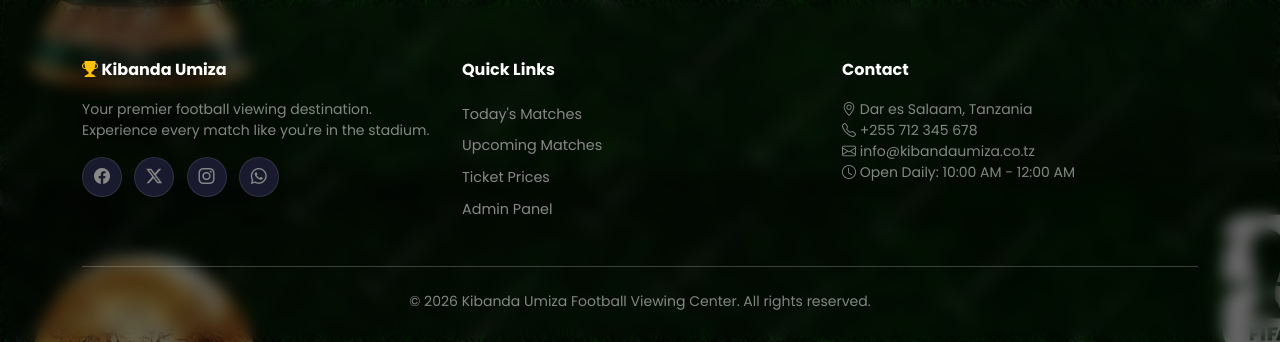
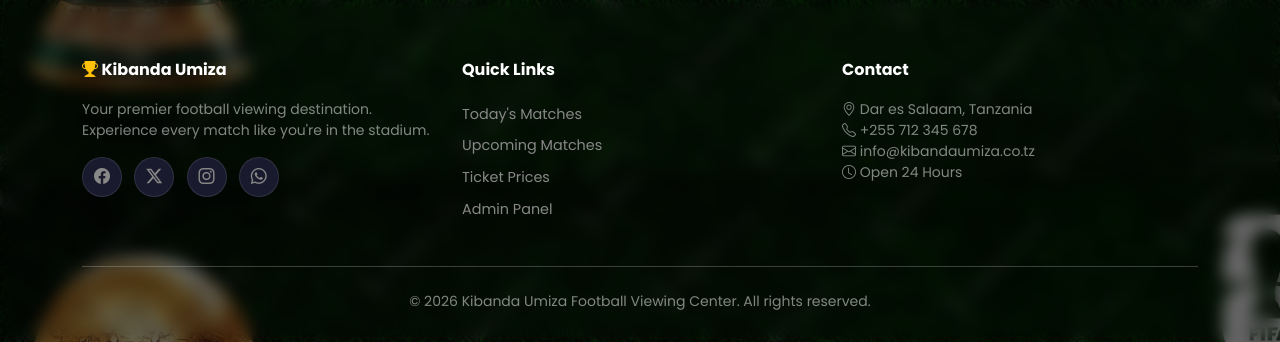
Before and after one commit to alanmox/kibanda-umiza, a PHP site: page /kibanda-umiza/ in a window 1280 px wide. Shown: the part 3823-4165 px from the top of the page. Run offline with PHP 8.4, Linux system fonts and the light colour scheme; data comes from the database, SQL or seed files in the repository; data that the repository does not hold is empty.

Commit message:
Update footer opening hours to reflect 24/7 availability

```diff
--- a/views/partials/footer.php
+++ b/views/partials/footer.php
@@ -27,7 +27,7 @@
                     <li><i class="bi bi-geo-alt"></i> Dar es Salaam, Tanzania</li>
                     <li><i class="bi bi-telephone"></i> +255 712 345 678</li>
                     <li><i class="bi bi-envelope"></i> info@kibandaumiza.co.tz</li>
-                    <li><i class="bi bi-clock"></i> Open Daily: 10:00 AM - 12:00 AM</li>
+                    <li><i class="bi bi-clock"></i> Open 24 Hours</li>
                 </ul>
             </div>
         </div>
```
